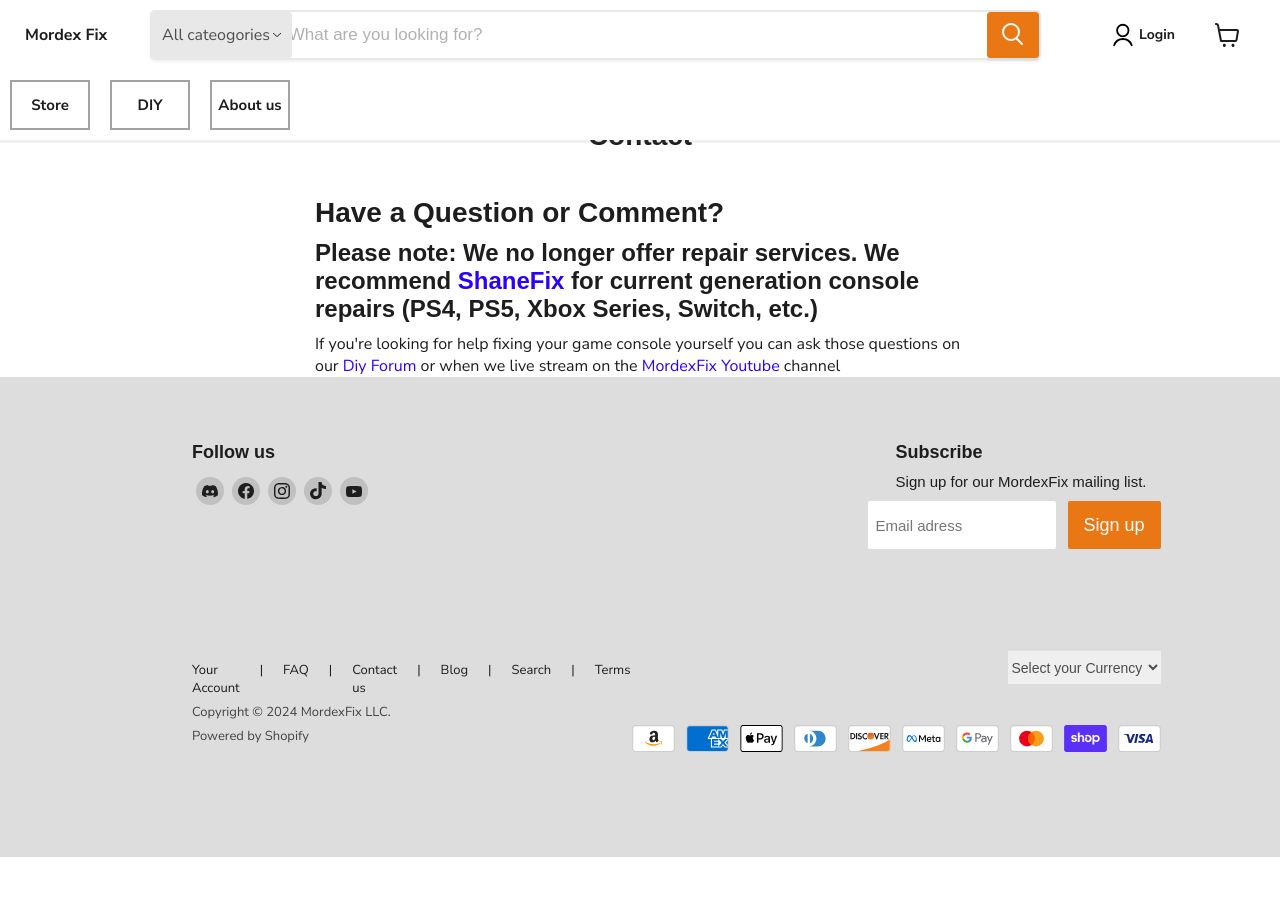
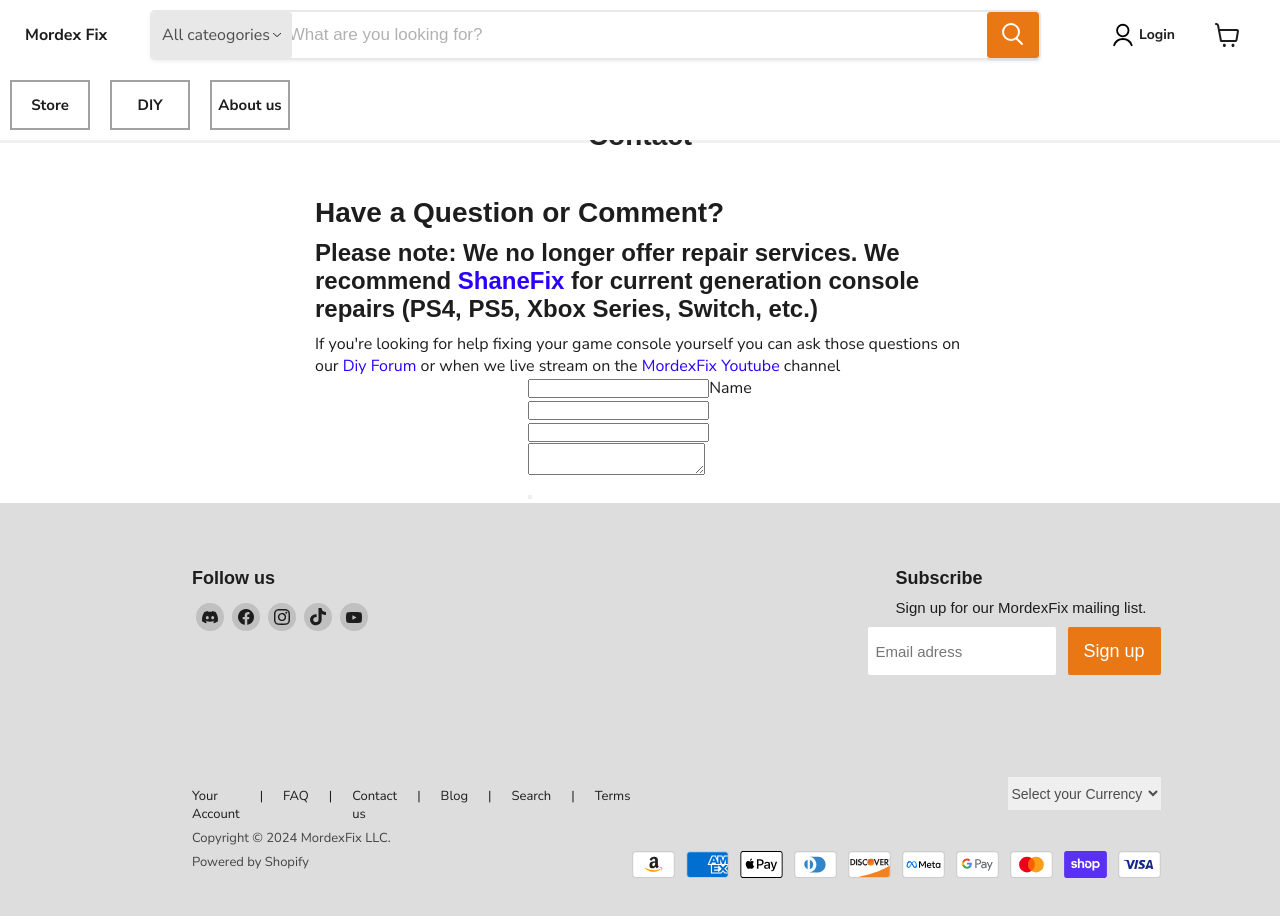
Before and after one commit to MauricioStrang/mordexfix-ecommerce, a Next.js app: page /contact in a window 1280 px wide. Shown: the top 916 px of the page. Before the commit the page ends 857 px from the top, so only its background shows below. Built offline with nearby package versions, Linux system fonts and the light colour scheme.

Commit message:
contact page skeleton

```diff
--- a/src/app/contact/contact.module.css
+++ b/src/app/contact/contact.module.css
@@ -39,5 +39,17 @@
 }
 
 .contactPageContent{
+    max-width: 680px;
+}
+
+.formFieldHalf{
 
 }
+
+.formFieldInput{
+
+}
+
+.formFieldTittle{
+
+}
--- a/src/app/contact/page.jsx
+++ b/src/app/contact/page.jsx
@@ -22,6 +22,27 @@
 
           <div className={styles.contactPageContent}>
 
+            <div className={styles.formFieldColumns}>
+              <div className={styles.formFieldHalf}>
+                <input className={styles.formFieldInput} id="contact_name" name="contact[name]" type="text" value=""/>
+                <label className={styles.formFieldTitle} for="contact_name">Name</label>
+              </div>
+              <div className={styles.formFieldHalf}>
+                <input type="text" name="" id="" />
+              </div>
+            </div>
+
+            <div>
+              <input type="text" />
+            </div>
+
+            <div>
+              <textarea name="" id=""></textarea>
+            </div>
+
+            <div>
+              <button></button>
+            </div>
           </div>
         </form>
     </div>
```
